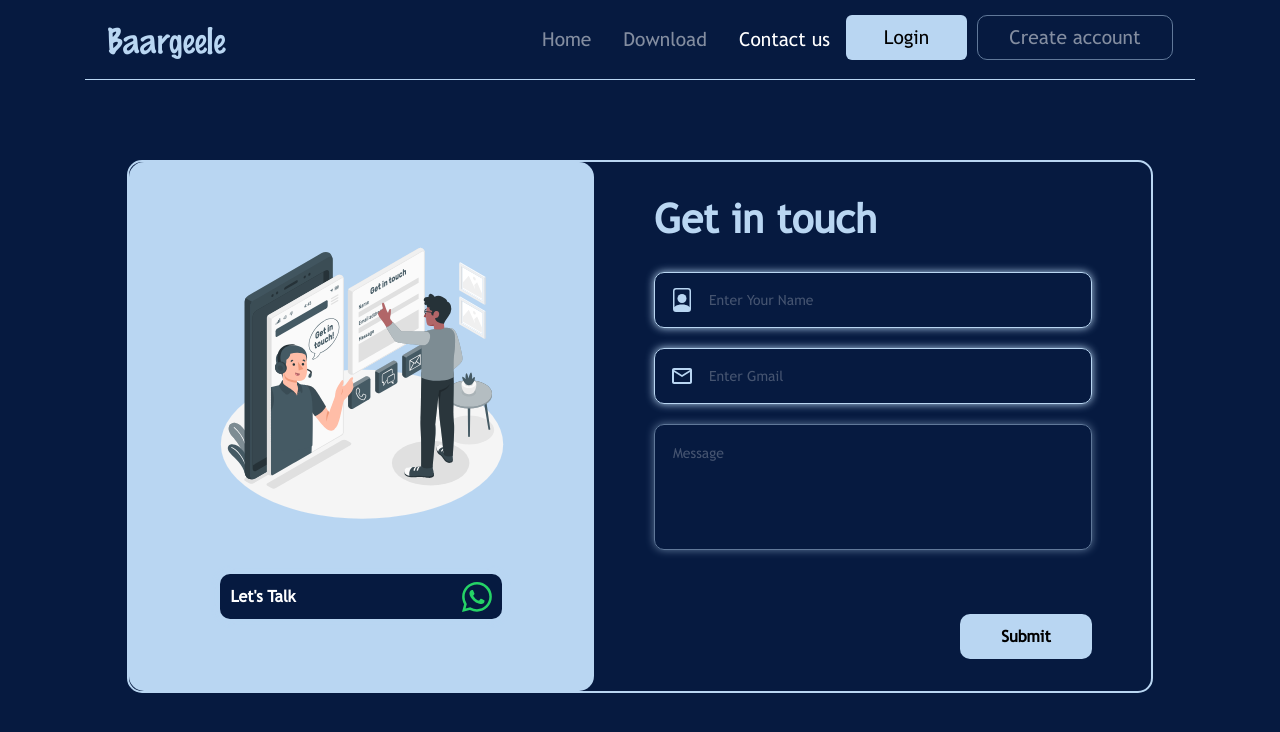
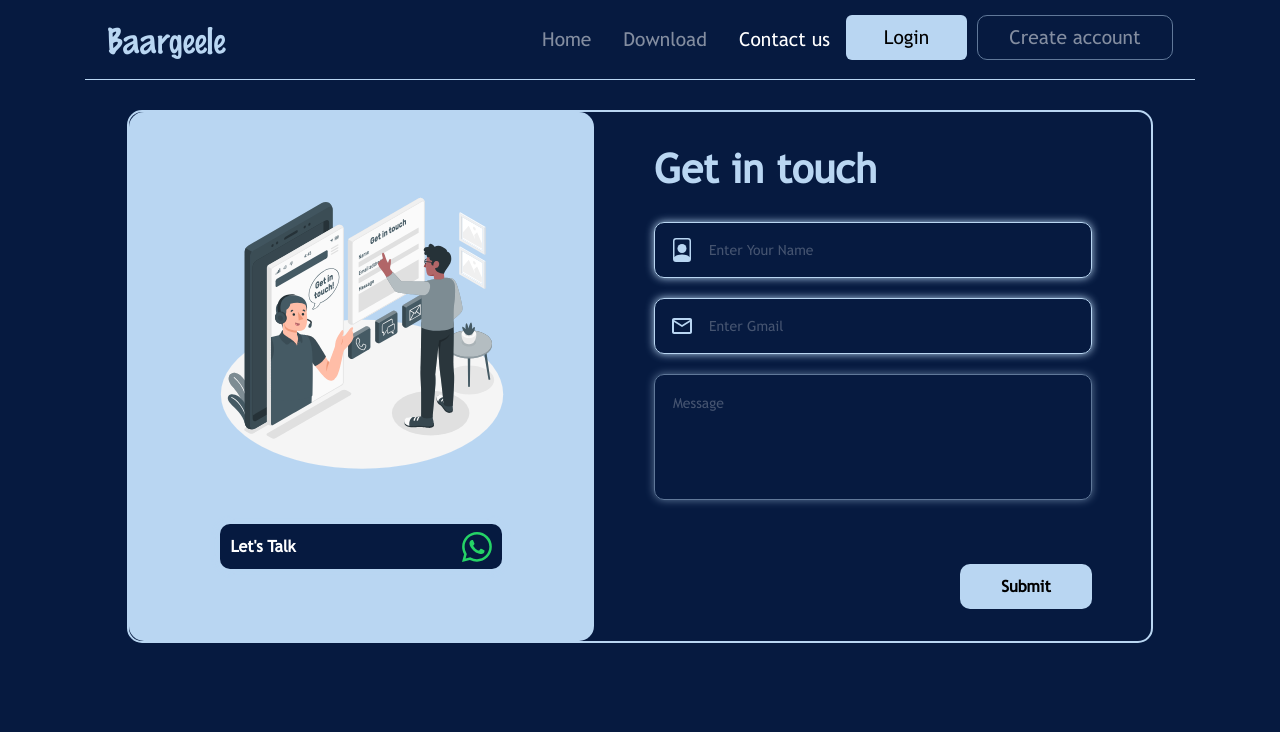
Before and after one commit to YOUSUFABDI/Baargeele, a React (Vite) app: page /contact in a window 1280 px wide. Shown: the top 732 px of the page. Built offline with nearby package versions, Linux system fonts and the light colour scheme.

Commit message:
added contact page

```diff
--- a/src/components/ContactPage/contact.css
+++ b/src/components/ContactPage/contact.css
@@ -195,7 +195,8 @@
     margin: 0;
     margin-inline: auto;
     flex-direction: row;
-    margin-block-start: 80px;
+    margin-block-start: 30px;
+    margin-block-end: 30px;
     border: 2px solid #b9d6f2;
     border-radius: 15px;
     width: 1026px;
```
